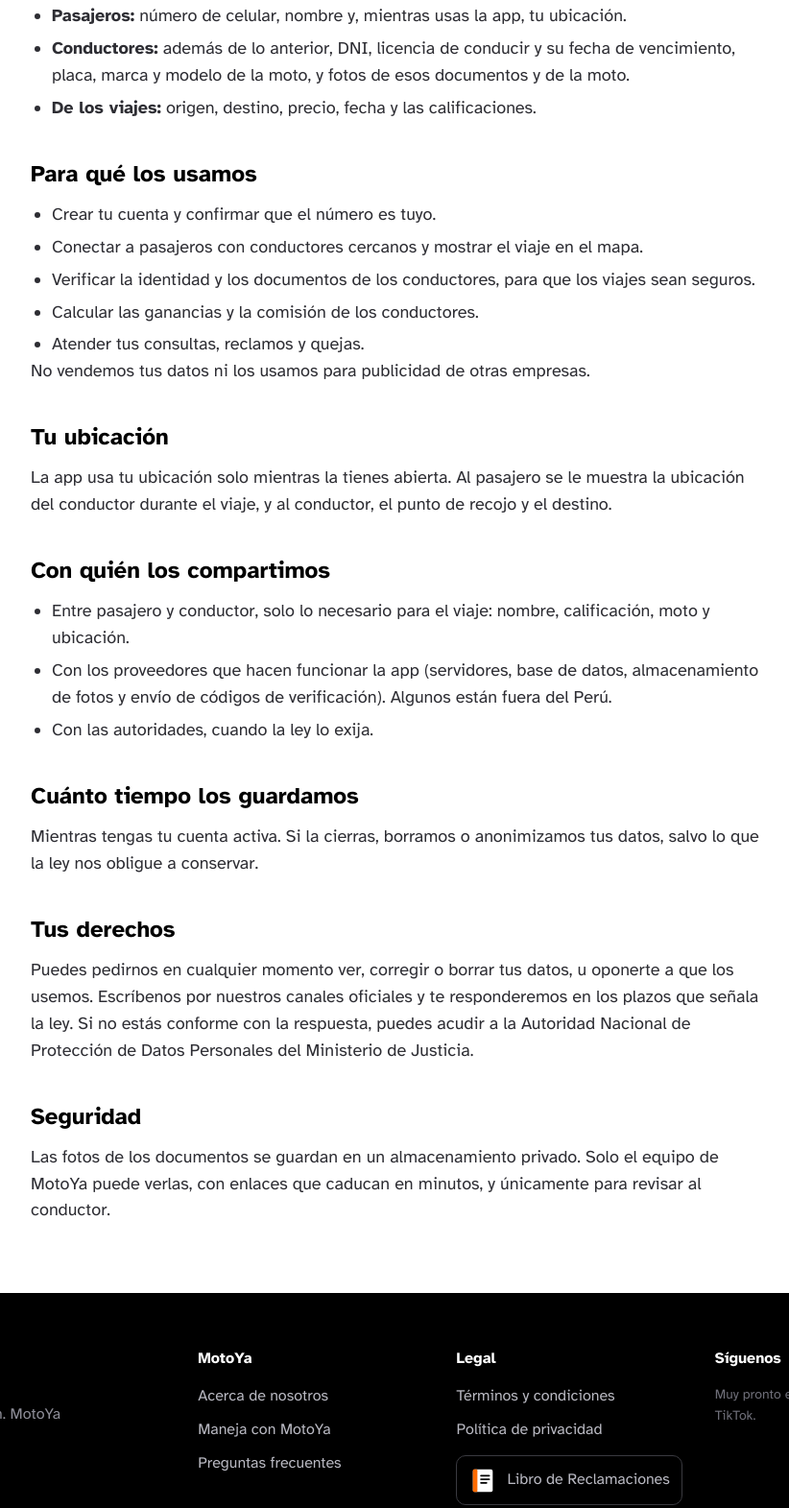
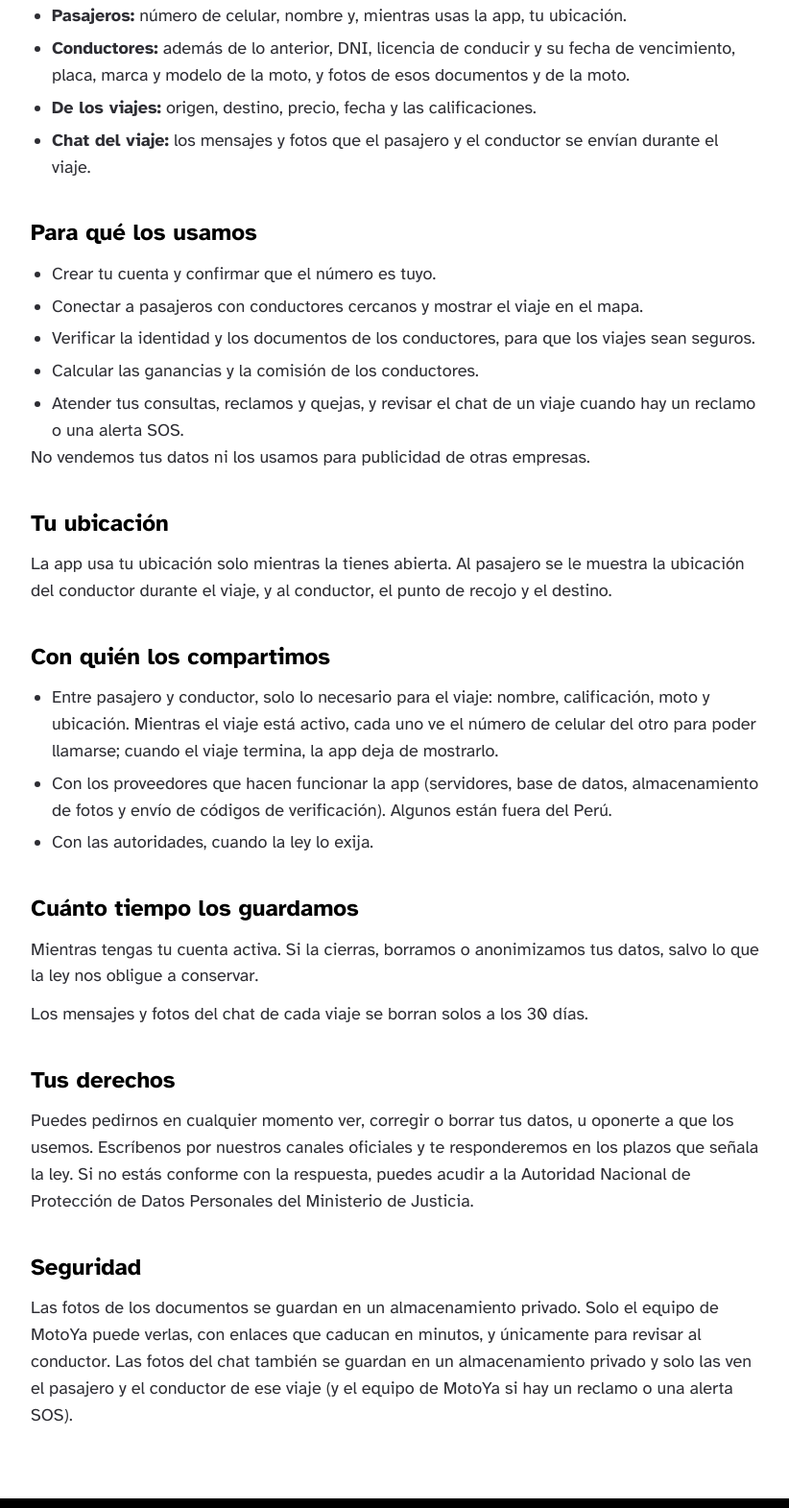
Before and after one commit to albertopalomino2301/motoya, a plain HTML site: page privacidad.html in a window 1280 px wide. Shown: the part 636-2207 px from the top of the page at 96% size, without its empty margins (228-1050 px from the left). Drawn offline with Linux system fonts and the light colour scheme.

Commit message:
Privacidad: chat del viaje

```diff
--- a/privacidad.html
+++ b/privacidad.html
@@ -46,6 +46,7 @@
         <li><b>Pasajeros:</b> número de celular, nombre y, mientras usas la app, tu ubicación.</li>
         <li><b>Conductores:</b> además de lo anterior, DNI, licencia de conducir y su fecha de vencimiento, placa, marca y modelo de la moto, y fotos de esos documentos y de la moto.</li>
         <li><b>De los viajes:</b> origen, destino, precio, fecha y las calificaciones.</li>
+        <li><b>Chat del viaje:</b> los mensajes y fotos que el pasajero y el conductor se envían durante el viaje.</li>
       </ul>
 
       <h2>Para qué los usamos</h2>
@@ -54,7 +55,7 @@
         <li>Conectar a pasajeros con conductores cercanos y mostrar el viaje en el mapa.</li>
         <li>Verificar la identidad y los documentos de los conductores, para que los viajes sean seguros.</li>
         <li>Calcular las ganancias y la comisión de los conductores.</li>
-        <li>Atender tus consultas, reclamos y quejas.</li>
+        <li>Atender tus consultas, reclamos y quejas, y revisar el chat de un viaje cuando hay un reclamo o una alerta SOS.</li>
       </ul>
       <p>No vendemos tus datos ni los usamos para publicidad de otras empresas.</p>
 
@@ -63,19 +64,20 @@
 
       <h2>Con quién los compartimos</h2>
       <ul>
-        <li>Entre pasajero y conductor, solo lo necesario para el viaje: nombre, calificación, moto y ubicación.</li>
+        <li>Entre pasajero y conductor, solo lo necesario para el viaje: nombre, calificación, moto y ubicación. Mientras el viaje está activo, cada uno ve el número de celular del otro para poder llamarse; cuando el viaje termina, la app deja de mostrarlo.</li>
         <li>Con los proveedores que hacen funcionar la app (servidores, base de datos, almacenamiento de fotos y envío de códigos de verificación). Algunos están fuera del Perú.</li>
         <li>Con las autoridades, cuando la ley lo exija.</li>
       </ul>
 
       <h2>Cuánto tiempo los guardamos</h2>
       <p>Mientras tengas tu cuenta activa. Si la cierras, borramos o anonimizamos tus datos, salvo lo que la ley nos obligue a conservar.</p>
+      <p>Los mensajes y fotos del chat de cada viaje se borran solos a los 30 días.</p>
 
       <h2>Tus derechos</h2>
       <p>Puedes pedirnos en cualquier momento ver, corregir o borrar tus datos, u oponerte a que los usemos. Escríbenos por nuestros canales oficiales <span class="js-contacto-inline"></span> y te responderemos en los plazos que señala la ley. Si no estás conforme con la respuesta, puedes acudir a la Autoridad Nacional de Protección de Datos Personales del Ministerio de Justicia.</p>
 
       <h2>Seguridad</h2>
-      <p>Las fotos de los documentos se guardan en un almacenamiento privado. Solo el equipo de MotoYa puede verlas, con enlaces que caducan en minutos, y únicamente para revisar al conductor.</p>
+      <p>Las fotos de los documentos se guardan en un almacenamiento privado. Solo el equipo de MotoYa puede verlas, con enlaces que caducan en minutos, y únicamente para revisar al conductor. Las fotos del chat también se guardan en un almacenamiento privado y solo las ven el pasajero y el conductor de ese viaje (y el equipo de MotoYa si hay un reclamo o una alerta SOS).</p>
     </div></section>
   </main>
   <footer class="foot">
```
Also changed, not shown: 1 other file.
